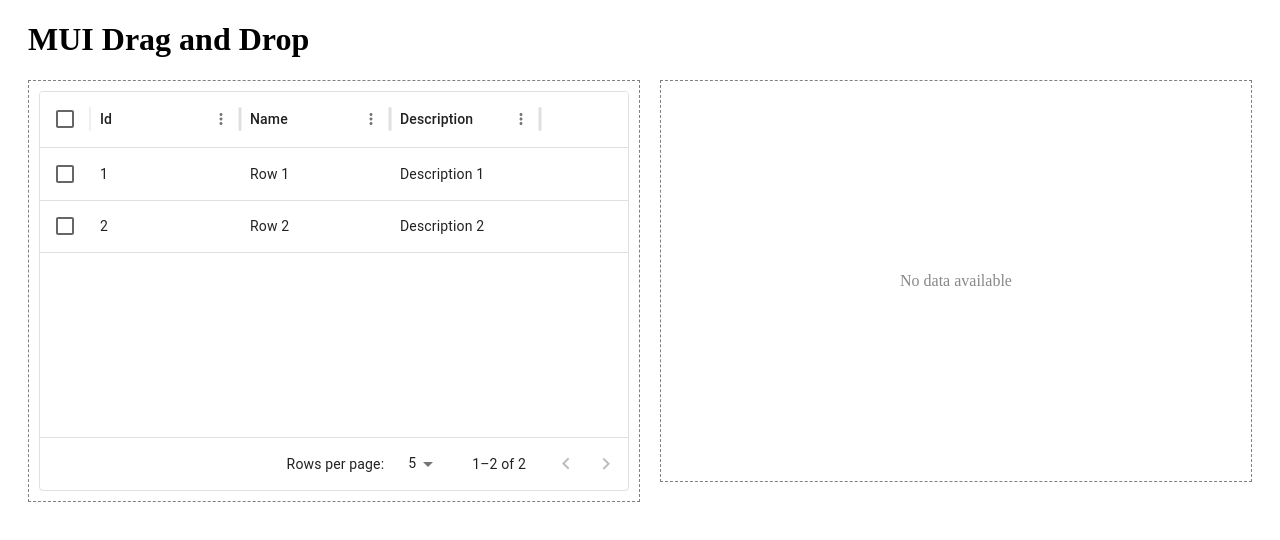
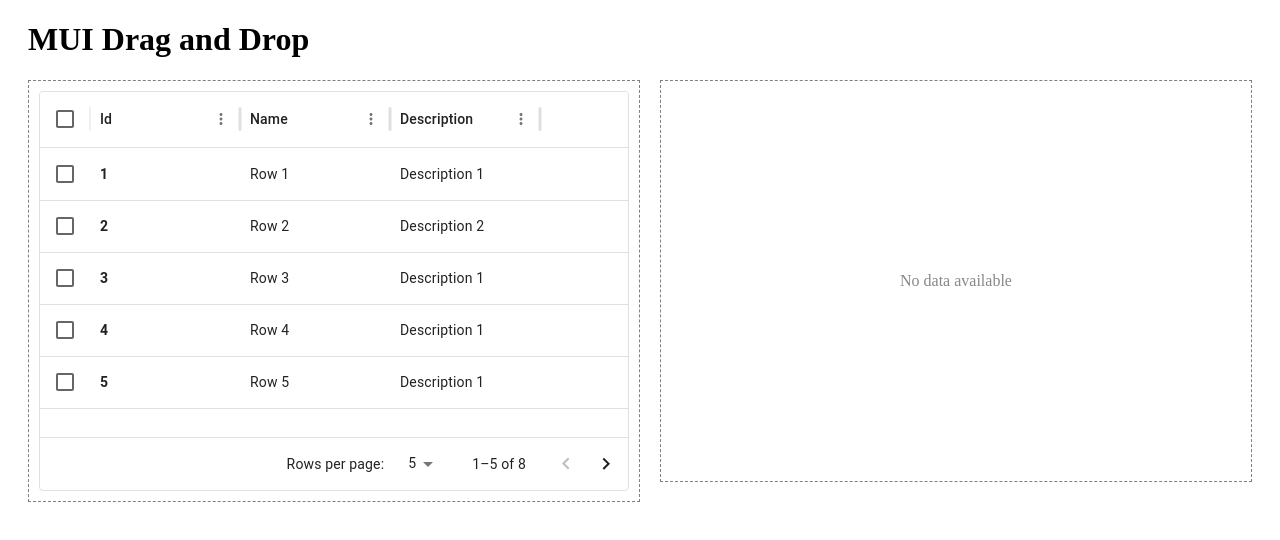
Before and after one commit to vankoto2/drag-drop-grid, a React (Vite) app: page / in a window 1280 px wide. Shown: the top 540 px of the page. Built offline with nearby package versions, Linux system fonts and the light colour scheme; data requests are answered from the project's data file.

Commit message:
adding drag and drop

```diff
--- a/db.json
+++ b/db.json
@@ -1,6 +1,12 @@
 {
   "data": [
     { "id": 1, "name": "Row 1", "description": "Description 1" },
-    { "id": 2, "name": "Row 2", "description": "Description 2" }
+    { "id": 2, "name": "Row 2", "description": "Description 2" },
+    { "id": 3, "name": "Row 3", "description": "Description 1" },
+    { "id": 4, "name": "Row 4", "description": "Description 1" },
+    { "id": 5, "name": "Row 5", "description": "Description 1" },
+    { "id": 6, "name": "Row 6", "description": "Description 1" },
+    { "id": 7, "name": "Row 7", "description": "Description 1" },
+    { "id": 8, "name": "Row 8", "description": "Description 1" }
   ]
 }
--- a/src/components/DraggableGrid.tsx
+++ b/src/components/DraggableGrid.tsx
@@ -63,6 +63,14 @@
         [gridData, setDraggedRows]
     );
 
+    const moveRow = (dragIndex: number, hoverIndex: number) => {
+        const updatedRows = [...gridData];
+        const [movedRow] = updatedRows.splice(dragIndex, 1); // Remove the dragged row
+        updatedRows.splice(hoverIndex, 0, movedRow); // Insert it at the new position
+        setGridData(updatedRows); // Update the grid's state
+      };
+
+
       const columns: GridColDef[] = useMemo(
         () =>
           Object.keys(gridData[0] || {}).map((key) => ({
@@ -72,7 +80,11 @@
             renderCell: (params) => {
                 // Render the DraggableRow component for each row
                 if (key === "id") {
-                        return <DraggableRow row={params.row} />;
+                    return <DraggableRow
+                    row={params.row}
+                    index={gridData.indexOf(params.row)}
+                    moveRow={moveRow} // Pass moveRow to handle reordering
+                  />
                 }
                 return params.value; // Default rendering for other columns
             },
--- a/src/components/DraggableRow.tsx
+++ b/src/components/DraggableRow.tsx
@@ -1,23 +1,41 @@
 import React from "react";
-import { useDrag } from "react-dnd";
+import { useDrag, useDrop } from "react-dnd";
 
 type DraggableRowProps = {
-  row: { id: number; name?: string };
+  row: { id: number; name?: string }; // Row data including id and name
+  index: number; // Row index in the grid
+  moveRow: (dragIndex: number, hoverIndex: number) => void; // Function to handle reordering
 };
 
-const DraggableRow: React.FC<DraggableRowProps> = ({ row }) => {
+const DraggableRow: React.FC<DraggableRowProps> = ({ row, index, moveRow }) => {
+  // Drag setup
   const [{ isDragging }, drag] = useDrag({
-    type: "ROW",
-    item: { row },
+    type: "ROW", // Use ROW type for drag-and-drop
+    item: { index }, // Pass the index of the dragged row
     collect: (monitor) => ({
       isDragging: monitor.isDragging(),
     }),
   });
 
-  // Use a callback ref to handle the drag functionality
+  // Drop setup
+  const [, drop] = useDrop({
+    accept: "ROW", // Accept only rows
+    hover: (item: { index: number }) => {
+      const dragIndex = item.index;
+      const hoverIndex = index;
+
+      if (dragIndex !== hoverIndex) {
+        moveRow(dragIndex, hoverIndex); // Call moveRow to reorder rows
+        item.index = hoverIndex; // Update the dragged item's index
+      }
+    },
+  });
+
+  // Combine drag and drop functionality
   const handleRef = (node: HTMLDivElement | null) => {
     if (node) {
-      drag(node); // Attach the drag source to the DOM element
+      drag(node); // Attach drag behavior
+      drop(node); // Attach drop behavior
     }
   };
 
@@ -25,7 +43,7 @@
     <>
       {/* The draggable row */}
       <div
-        ref={handleRef} // Use the callback ref here
+        ref={handleRef} // Use the combined drag/drop ref here
         style={{
           opacity: isDragging ? 0.5 : 1,
           cursor: "move",
@@ -36,7 +54,7 @@
           borderRadius: "4px",
         }}
       >
-        {row.id}
+        <strong>{row.id}</strong>
       </div>
     </>
   );
```
Lines whose indentation alone changed are shown as unchanged.
